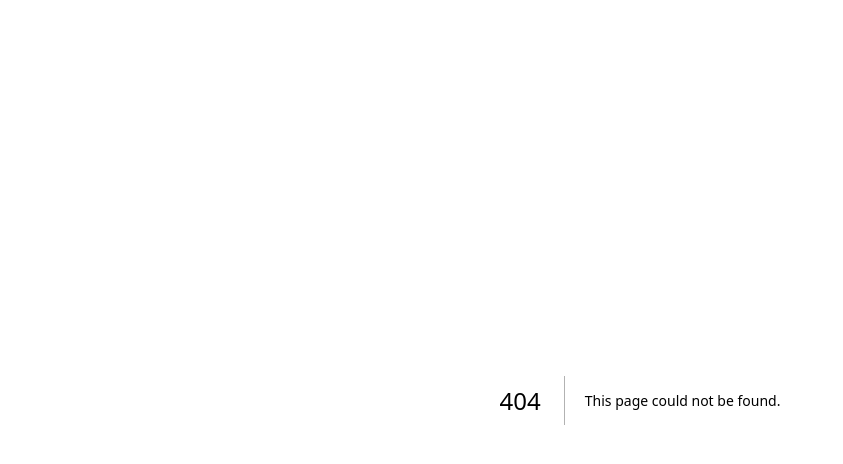
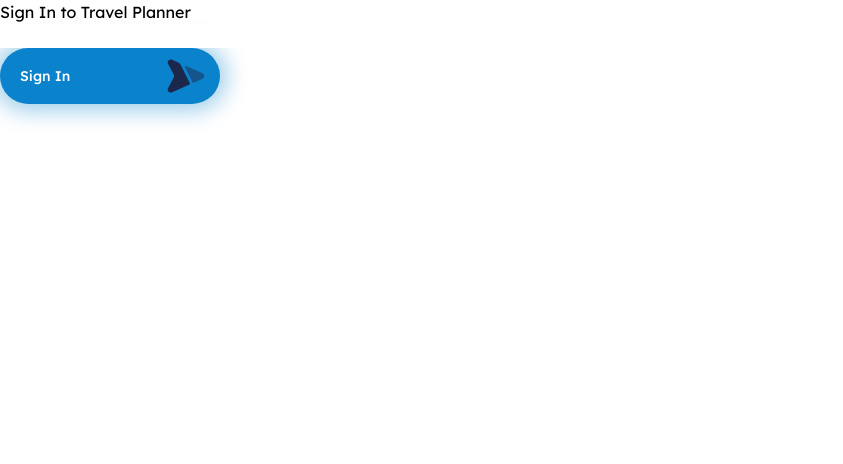
Before and after one commit to AjiLeight/TravelPlanner-FrontEnd, a Next.js app: page /auth/signIn in a window 1280 px wide. Before the commit this address had no page. Shown: the top 464 px of the page, without its empty margins (0-843 px from the left). Built offline with nearby package versions, Linux system fonts and the light colour scheme.

Commit message:
Added SignIn Logic Boilerplate

```diff
--- /dev/null
+++ b/app/api/auth/[...nextauth]/route.ts
@@ -0,0 +1,7 @@
+import NextAuth from "next-auth";
+import authOptions from "@/config/nextAuthConfig";
+
+
+const handler = NextAuth(authOptions);
+
+export {handler as GET, handler as POST}
--- /dev/null
+++ b/app/auth/signIn/page.tsx
@@ -0,0 +1,36 @@
+'use client'
+import React, {useState} from 'react';
+import Button from "@/components/Button";
+import {signIn} from "next-auth/react";
+
+const SignInPage = () => {
+    const [credentials, setCredentials] = useState({
+        username: '',
+        password: ''
+    })
+    const handleSignIn = async (e: React.FormEvent<HTMLFormElement>) => {
+        e.preventDefault()
+        await signIn("credentials", {
+            ...credentials
+        })
+    }
+
+    const handleChange = (e: React.ChangeEvent<HTMLInputElement>) => {
+        setCredentials({
+            ...credentials,
+            [e.target.name]: e.target.value
+        })
+    }
+    return (
+        <div>
+            Sign In to Travel Planner
+            <form onSubmit={handleSignIn}>
+                <input type="text" name={"username"} value={credentials.username} onChange={handleChange}/>
+                <input type="password" name={"password"} value={credentials.password} onChange={handleChange}/>
+                <Button text={'Sign In'} variant={'primary'} type={"submit"}/>
+            </form>
+        </div>
+    );
+};
+
+export default SignInPage;
--- a/app/page.tsx
+++ b/app/page.tsx
@@ -1,5 +1,5 @@
 import Image from "next/image";
-import Button from "@/components/Button";
+import GoToSignInButton from "@/components/Auth/GoToSignInButton";
 
 export default function Home() {
     return (
@@ -10,13 +10,12 @@ export default function Home() {
                 </div>
                 <div className={"flex flex-col items-center"}>
                     <div className={"relative flex w-[400px] h-[318px]"}>
-                        <Image src={"/logo-up.svg"} alt={"logo"} fill className={"object-contain"}/>
+                        <Image priority src={"/logo-up.svg"} alt={"logo"} fill className={"object-contain"}/>
                     </div>
                     <p className={"text-4xl"}>Travel Planner</p>
                 </div>
                 <div>
-                    <Button icon={"/logo-right.svg"} text={"Sign In to Continue"} variant={"link"} link={"/login"}
-                    />
+                    <GoToSignInButton/>
                 </div>
             </div>
         </main>
--- /dev/null
+++ b/components/Auth/GoToSignInButton.tsx
@@ -0,0 +1,18 @@
+'use client'
+import Button from "@/components/Button";
+import {signIn} from "next-auth/react";
+
+const GoToSignInButton = () => {
+    const redirectToSignInPage = async () => {
+        await signIn()
+    }
+    return (
+        <>
+            <Button type={"button"} icon={"/logo-right.svg"} text={"Sign In to Continue"} variant={"primary"}
+                    onClick={() => redirectToSignInPage()}
+            />
+        </>
+    );
+};
+
+export default GoToSignInButton;
--- a/components/Button.tsx
+++ b/components/Button.tsx
@@ -1,12 +1,11 @@
 "use client"
 import Image from "next/image";
-import React, {ButtonHTMLAttributes, FC} from "react";
+import React, {FC} from "react";
 import Link from "next/link";
 import {cn} from "@/utils/tailwindUtils";
-import {className} from "postcss-selector-parser";
 
 type ButtonPropTypes = {
-    icon: string
+    icon?: string
     text: string
     customStyles?: string
 } & (buttonProps | linkProps)
@@ -21,24 +20,31 @@ interface linkProps {
 }
 
 const Button: FC<ButtonPropTypes> = (props) => {
+    const {variant, customStyles, text, icon, ...restProps} = props;
+    let link = '';
+
+    if (variant === 'link') {
+        link = props.link;
+    }
     const elementStyles = {
-        "bg-[#0B83CC] shadow-[0px_0px_21px_7px_rgba(11,131,204,0.39)]": props.variant === "primary" || props.variant === 'link',
-        "bg-[#F78251] shadow-[0px_0px_21px_7px_rgba(255,176,132,0.7)]": props.variant === "secondary"
+        "bg-[#0B83CC] shadow-[0px_0px_21px_7px_rgba(11,131,204,0.39)]": variant === "primary" || variant === 'link',
+        "bg-[#F78251] shadow-[0px_0px_21px_7px_rgba(255,176,132,0.7)]": variant === "secondary"
     }
-    return props.variant === 'link' ? (
-        <Link href={props.link}
-              className={cn("flex justify-between items-center text-white rounded-full w-[220px] h-[56px] pl-5 pr-3 hover:bg-opacity-50 transition-all ease-in hover:text-black", props.customStyles, elementStyles)}>
-            <span className={"font-medium text-[14px]"}>{props.text}</span>
+    return variant === 'link' ? (
+        <Link href={link}
+              className={cn("flex justify-between items-center text-white rounded-full w-[220px] h-[56px] pl-5 pr-3 hover:bg-opacity-50 transition-all ease-in hover:text-black", customStyles, elementStyles)}>
+            <span className={"font-medium text-[14px]"}>{text}</span>
             <div className={"relative h-[44px] w-[44px]"}>
-                <Image src={props.icon} alt={"button-icon"} fill className={"object-contain"}/>
+                <Image src={icon ? icon : "/logo-right.svg"} alt={"button-icon"} fill className={"object-contain"}/>
             </div>
         </Link>
     ) : (
-        <button type={props.type}
-                className={cn("flex justify-between items-center  text-white bg-[#0B83CC] rounded-full w-[220px] h-[56px] pl-5 pr-3 hover:bg-opacity-50 transition-all ease-in hover:text-black", props.customStyles, elementStyles)}>
-            <span className={"font-medium text-[14px]"}>{props.text}</span>
+        <button {...restProps}
+                className={cn("flex justify-between items-center  text-white bg-[#0B83CC] rounded-full w-[220px] h-[56px] pl-5 pr-3 hover:bg-opacity-50 transition-all ease-in hover:text-black", customStyles, elementStyles)}
+        >
+            <span className={"font-medium text-[14px]"}>{text}</span>
             <div className={"relative h-[44px] w-[44px]"}>
-                <Image src={props.icon} alt={"button-icon"} fill className={"object-contain"}/>
+                <Image src={icon ? icon : "/logo-right.svg"} alt={"button-icon"} fill className={"object-contain"}/>
             </div>
         </button>
     );
--- /dev/null
+++ b/config/nextAuthConfig.ts
@@ -0,0 +1,40 @@
+import {NextAuthOptions} from 'next-auth';
+import CredentialsProvider from 'next-auth/providers/credentials'
+
+const authOptions: NextAuthOptions = {
+    providers: [
+        CredentialsProvider({
+            // The name to display on the sign in form (e.g. "Sign in with...")
+            name: "Credentials",
+            // `credentials` is used to generate a form on the sign in page.
+            // You can specify which fields should be submitted, by adding keys to the `credentials` object.
+            // e.g. domain, username, password, 2FA token, etc.
+            // You can pass any HTML attribute to the <input> tag through the object.
+            credentials: {
+                username: {label: "Username", type: "text", placeholder: "jsmith"},
+                password: {label: "Password", type: "password"}
+            },
+            async authorize(credentials, req) {
+                // Add logic here to look up the user from the credentials supplied
+                const user = {id: "1", name: "J Smith", email: "jsmith@example.com"}
+
+                console.log(credentials)
+
+                if (user) {
+                    // Any object returned will be saved in `user` property of the JWT
+                    return user
+                } else {
+                    // If you return null then an error will be displayed advising the user to check their details.
+                    return null
+
+                    // You can also Reject this callback with an Error thus the user will be sent to the error page with the error message as a query parameter
+                }
+            }
+        })
+    ],
+    pages: {
+        signIn: "/auth/signIn"
+    }
+}
+
+export default authOptions
--- a/next.config.js
+++ b/next.config.js
@@ -1,4 +1,8 @@
 /** @type {import('next').NextConfig} */
-const nextConfig = {}
+const nextConfig = {
+    experimental: {
+        serverActions: true
+    }
+}
 
 module.exports = nextConfig
```
